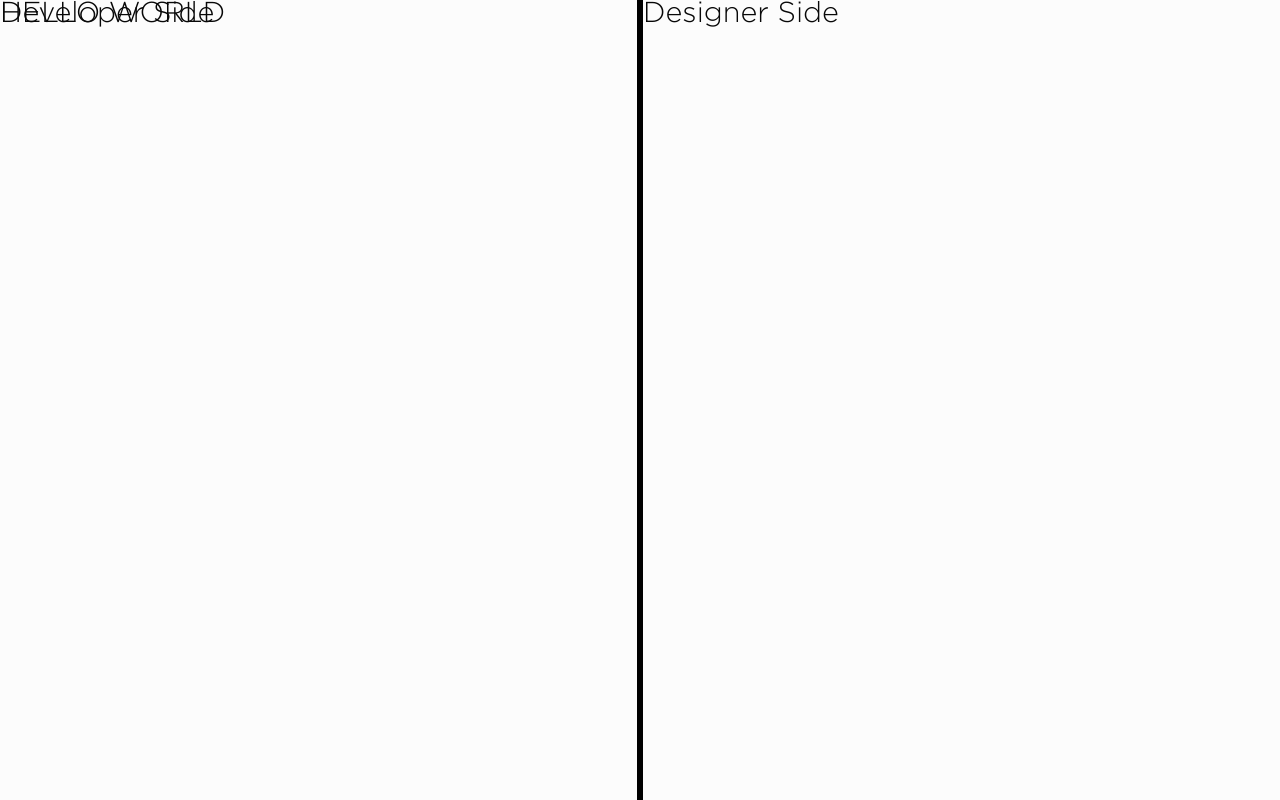
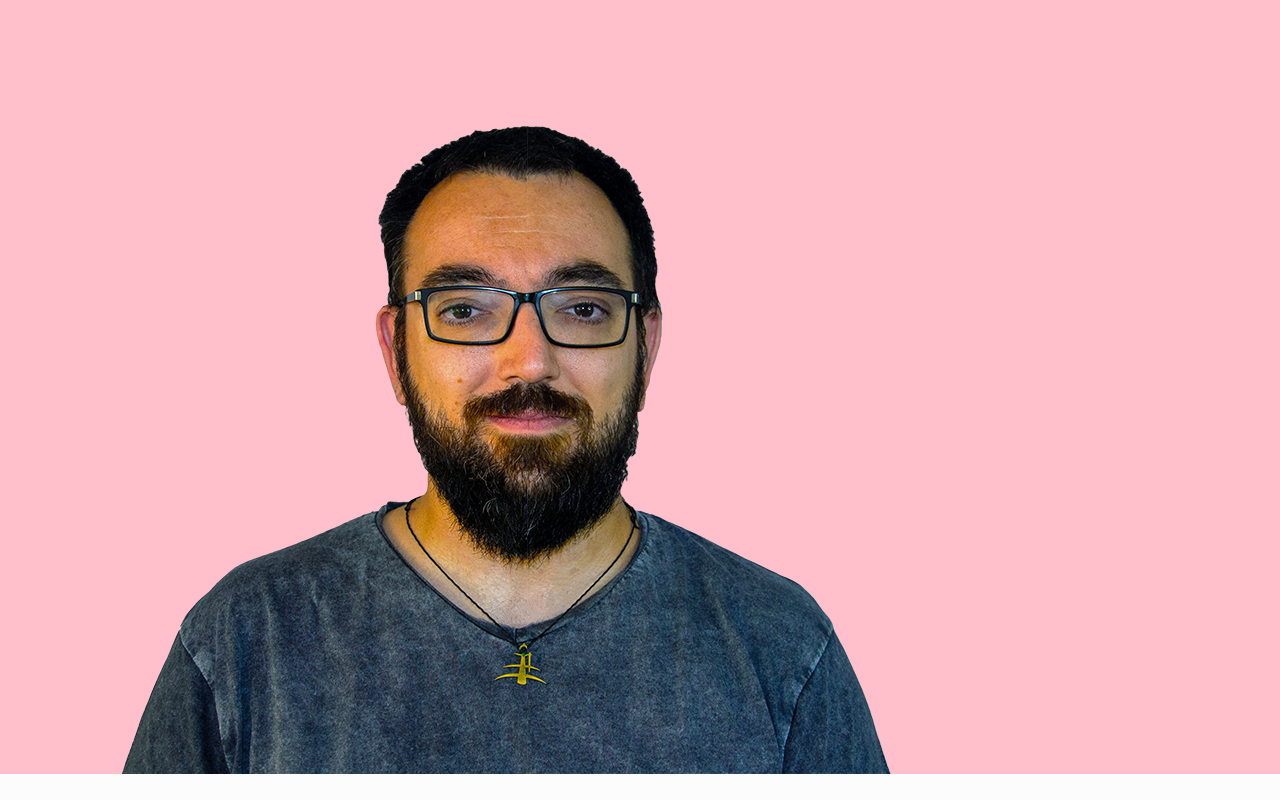
Before and after one commit to Raul-GM/portfolio, a Vue app: page / in a window 1280 px wide. Built offline with nearby package versions, Linux system fonts and the light colour scheme.

Commit message:
main page

```diff
--- a/src/views/Home.vue
+++ b/src/views/Home.vue
@@ -1,23 +1,52 @@
 <template>
-      <h1 class="title">HELLO WORLD</h1>
     <section class="main">
+      <div class="main__background">
+        <Image
+          class="main__option__image"
+          file="portfolio/Raul/DeveloperSideDefault.png"
+          altTitle="Raúl Developer side por defecto"
+        />
+        <Image
+          class="main__option__image"
+          file="portfolio/Raul/DesignerSideDefault.png"
+          altTitle="Raúl Designer side por defecto"
+        />
+      </div>
+
+      <!--
+        <div class="main__options">
+
+      </div>
         <article class="main__option main__developer">
           <router-link to="/developer-side">
-          <h1>Developer Side</h1>
+            <Image
+              class="main__option__image"
+              file="portfolio/Raul/DeveloperSideDefault.png"
+              altTitle="Raúl Developer side por defecto"
+            />
           </router-link>
         </article>
         <article class="main__option main__designer">
           <router-link to="/designer-side">
-          <h1>Designer Side</h1>
+            <Image
+              class="main__option__image"
+              file="portfolio/Raul/DesignerSideDefault.png"
+              altTitle="Raúl Designer side por defecto"
+            />
           </router-link>
         </article>
+      -->
+
     </section>
 </template>
 
 <script>
+import Image from '@/components/Image.vue';
+
 export default {
   name: 'Home',
   components: {
+    Image
   }
 }
 </script>
@@ -25,25 +54,15 @@ export default {
 :root {
   --main-border: 3px solid black;
 }
-.title {
-  position: absolute;
-}
-.main {
-  display: flex;
-  height: 100vh;
-  width: 100vw;
-}
-.main__option {
-  flex: 1;
-}
-.main__option a{
-  display: block;
-  height: 100%;
-}
-.main__developer {
-  border-right: var(--main-border);
-}
 .main__designer {
   border-left: var(--main-border);
 }
+.main {
+  height: 100%;
+  width: 100%;
+  background: pink;
+  &__background {
+    display: flex;
+  }
+}
 </style>
```
Also changed, not shown: src/assets/images/portfolio/Raul/DesignerSideDefault.png (added), src/assets/images/portfolio/Raul/DeveloperSideDefault.png (added). Lines whose indentation alone changed are shown as unchanged.
